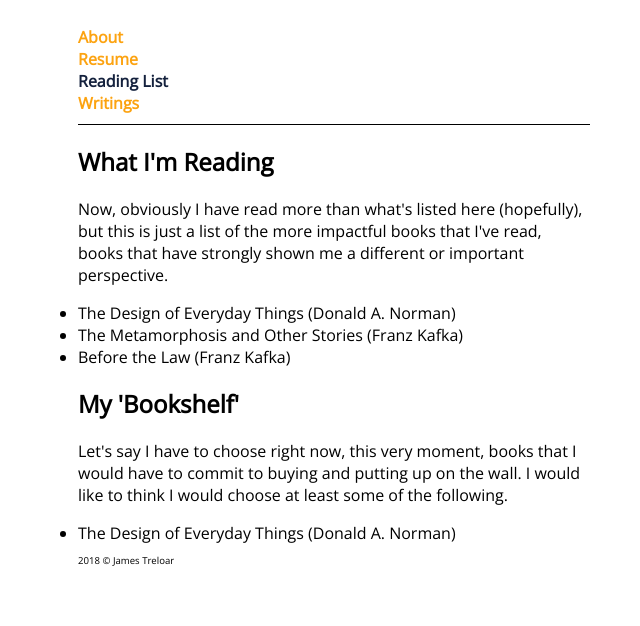
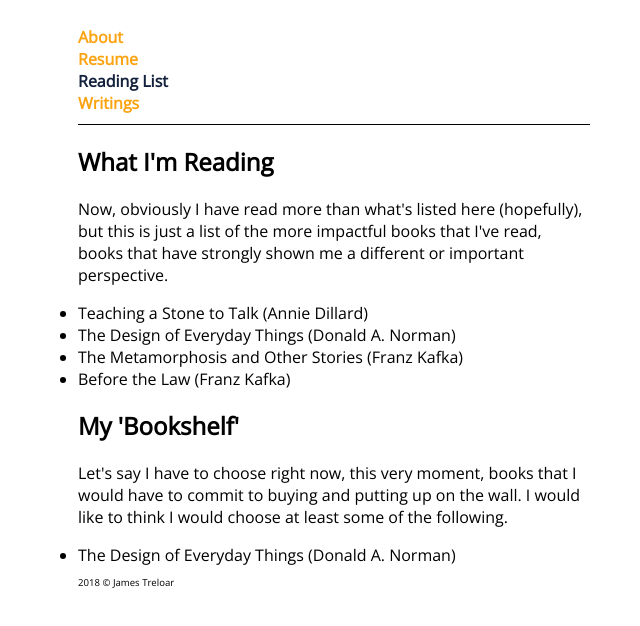
Before and after one commit to treloar/website, a plain HTML site: page reading.html in a window 1280 px wide. Shown: the whole page, without its empty margins (306-946 px from the left). Drawn offline with nearby package versions, Linux system fonts and the light colour scheme.

Commit message:
Added teaching a stone to talk

```diff
--- a/reading.html
+++ b/reading.html
@@ -31,6 +31,7 @@
             Now, obviously I have read more than what's listed here (hopefully), but this is just a list of the more impactful books that I've read, books that have strongly shown me a different or important perspective.
         </p>
         <ul>
+            <li>Teaching a Stone to Talk (Annie Dillard)</li>
             <li>The Design of Everyday Things (Donald A. Norman)</li>
             <li>The Metamorphosis and Other Stories (Franz Kafka)</li>
             <li>Before the Law (Franz Kafka)</li>
```
